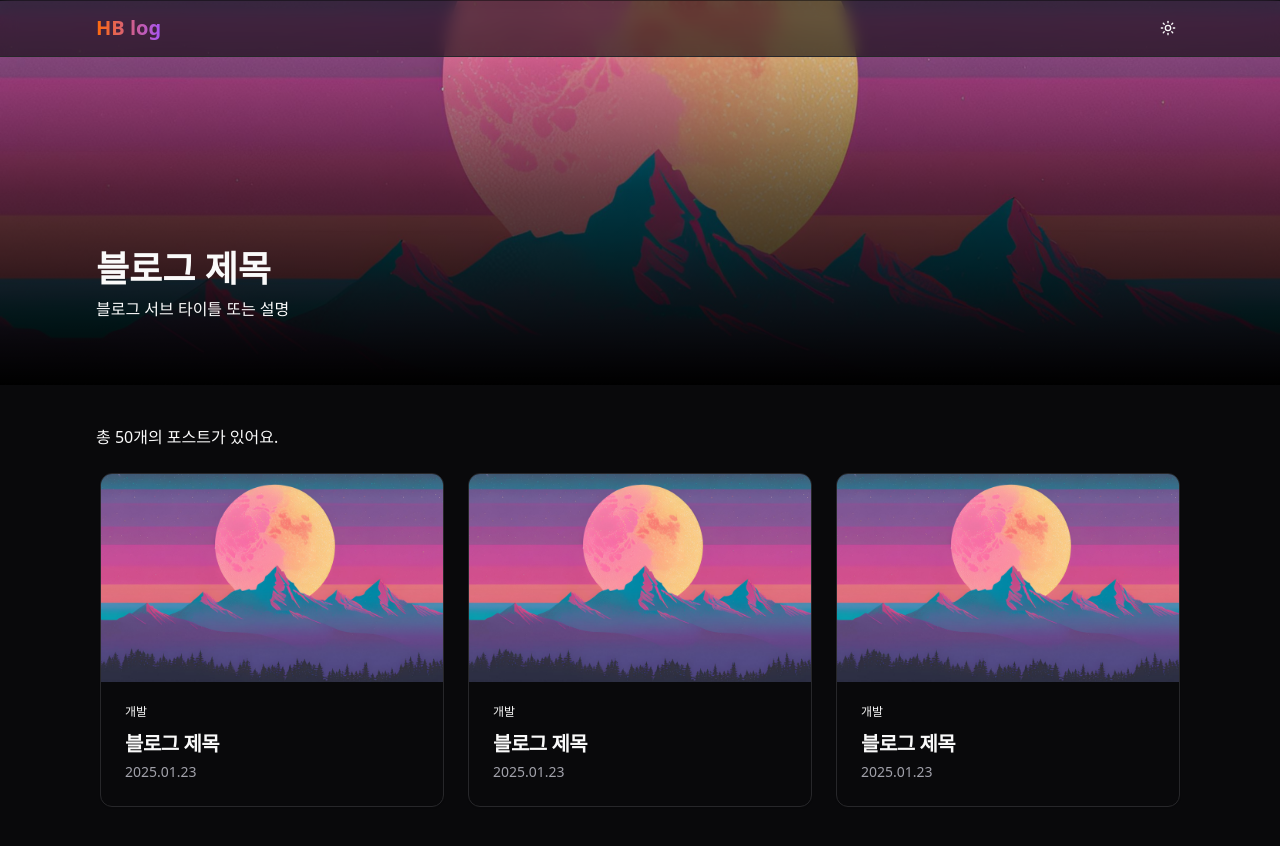
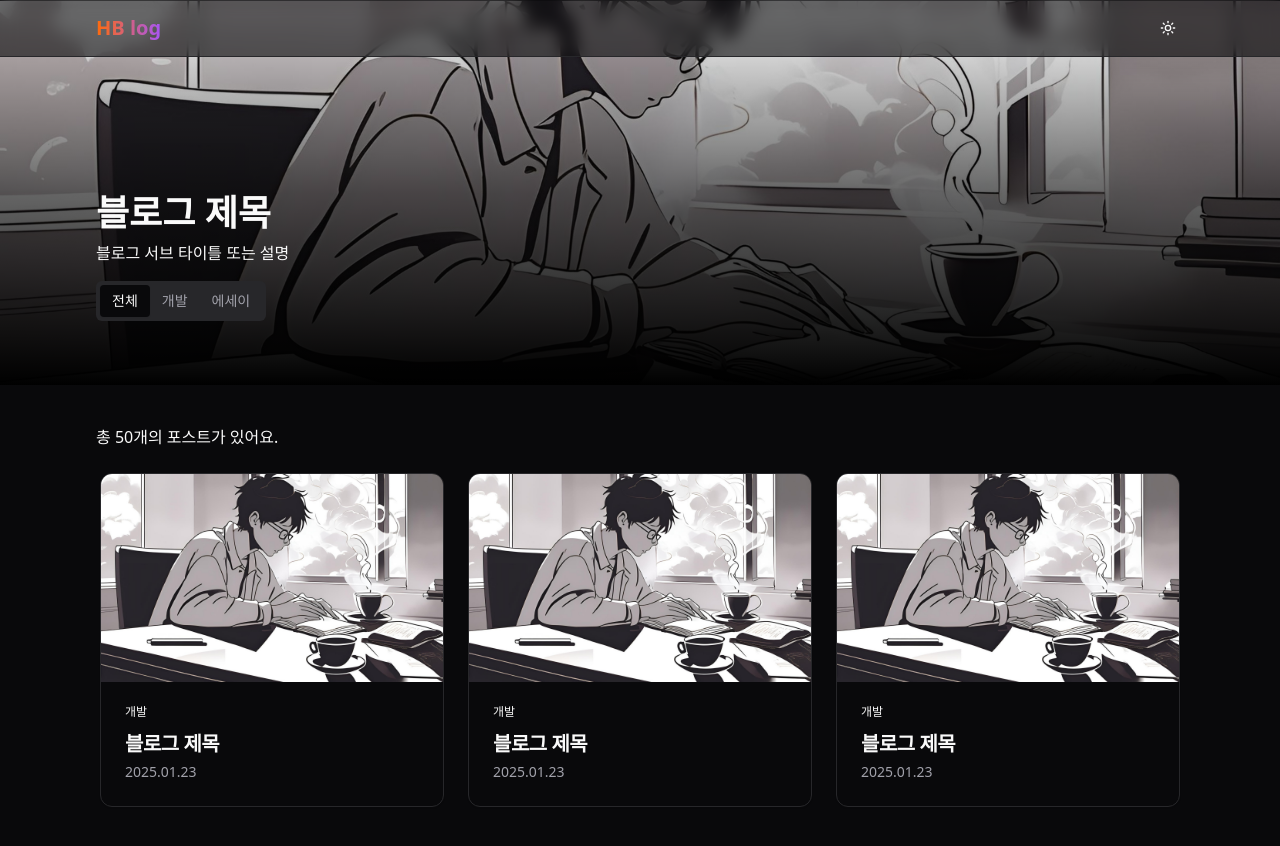
Before and after one commit to gus4214/hb-log, a Next.js app: page /blog in a window 1280 px wide. Built offline with nearby package versions, Linux system fonts and the light colour scheme.

Commit message:
✨ feat: Tab 컴포넌트 추가 및 임시 배치 #7

```diff
--- a/package.json
+++ b/package.json
@@ -10,6 +10,7 @@
   },
   "dependencies": {
     "@radix-ui/react-slot": "^1.1.1",
+    "@radix-ui/react-tabs": "^1.1.2",
     "class-variance-authority": "^0.7.1",
     "clsx": "^2.1.1",
     "lucide-react": "^0.473.0",
--- /dev/null
+++ b/src/components/ui/shadcn/tabs.tsx
@@ -0,0 +1,49 @@
+'use client';
+
+import * as TabsPrimitive from '@radix-ui/react-tabs';
+import * as React from 'react';
+
+import { cn } from '@/lib/utils';
+
+const Tabs = TabsPrimitive.Root;
+
+const TabsList = React.forwardRef<React.ElementRef<typeof TabsPrimitive.List>, React.ComponentPropsWithoutRef<typeof TabsPrimitive.List>>(
+	({ className, ...props }, ref) => (
+		<TabsPrimitive.List
+			ref={ref}
+			className={cn('inline-flex h-10 items-center justify-center rounded-md bg-muted p-1 text-muted-foreground', className)}
+			{...props}
+		/>
+	)
+);
+TabsList.displayName = TabsPrimitive.List.displayName;
+
+const TabsTrigger = React.forwardRef<React.ElementRef<typeof TabsPrimitive.Trigger>, React.ComponentPropsWithoutRef<typeof TabsPrimitive.Trigger>>(
+	({ className, ...props }, ref) => (
+		<TabsPrimitive.Trigger
+			ref={ref}
+			className={cn(
+				'inline-flex items-center justify-center whitespace-nowrap rounded-sm px-3 py-1.5 text-sm font-medium ring-offset-background transition-all focus-visible:outline-none focus-visible:ring-2 focus-visible:ring-ring focus-visible:ring-offset-2 disabled:pointer-events-none disabled:opacity-50 data-[state=active]:bg-background data-[state=active]:text-foreground data-[state=active]:shadow-sm',
+				className
+			)}
+			{...props}
+		/>
+	)
+);
+TabsTrigger.displayName = TabsPrimitive.Trigger.displayName;
+
+const TabsContent = React.forwardRef<React.ElementRef<typeof TabsPrimitive.Content>, React.ComponentPropsWithoutRef<typeof TabsPrimitive.Content>>(
+	({ className, ...props }, ref) => (
+		<TabsPrimitive.Content
+			ref={ref}
+			className={cn(
+				'mt-2 ring-offset-background focus-visible:outline-none focus-visible:ring-2 focus-visible:ring-ring focus-visible:ring-offset-2',
+				className
+			)}
+			{...props}
+		/>
+	)
+);
+TabsContent.displayName = TabsPrimitive.Content.displayName;
+
+export { Tabs, TabsContent, TabsList, TabsTrigger };
--- a/src/modules/blog/components/BlogBanner.tsx
+++ b/src/modules/blog/components/BlogBanner.tsx
@@ -1,5 +1,7 @@
 import Image from 'next/image';
 import { FC } from 'react';
+
+import { Tabs, TabsList, TabsTrigger } from '@/components/ui/shadcn/tabs';
 
 interface BlogBannerProps {
 	src: string;
@@ -9,6 +11,7 @@
 
 const BlogBanner: FC<BlogBannerProps> = ({ src, title, subTitle }) => {
 	return (
+		<>
 			<div className='relative w-full h-80 md:h-96 -mt-14'>
 				{/* 배경 이미지 */}
 				<Image src={src} alt='배너 이미지' layout='fill' objectFit='cover' quality={100} priority />
@@ -16,14 +19,22 @@
 				<div className='absolute inset-0 bg-gradient-to-t from-black via-black/60 to-transparent'></div>
 				{/* 배너 텍스트 */}
 				<div className='absolute z-20 w-full h-80 md:h-96'>
-				<div className='container flex flex-col justify-end h-full pb-16'>
+					<div className='container flex flex-col justify-end h-full pb-16 gap-4'>
 						<div className='flex flex-col gap-2 items-center md:items-start'>
 							<h1 className='text-2xl md:text-4xl font-bold'>{title}</h1>
 							<p className='text-sm md:text-base'>{subTitle}</p>
 						</div>
+						<Tabs defaultValue='all' className='w-[400px]'>
+							<TabsList>
+								<TabsTrigger value='all'>전체</TabsTrigger>
+								<TabsTrigger value='tech'>개발</TabsTrigger>
+								<TabsTrigger value='essay'>에세이</TabsTrigger>
+							</TabsList>
+						</Tabs>
 					</div>
 				</div>
 			</div>
+		</>
 	);
 };
 
```
Also changed, not shown: public/sample.png, 1 other file (tests, documents, lock files or other folders). Lines whose indentation alone changed are shown as unchanged.
